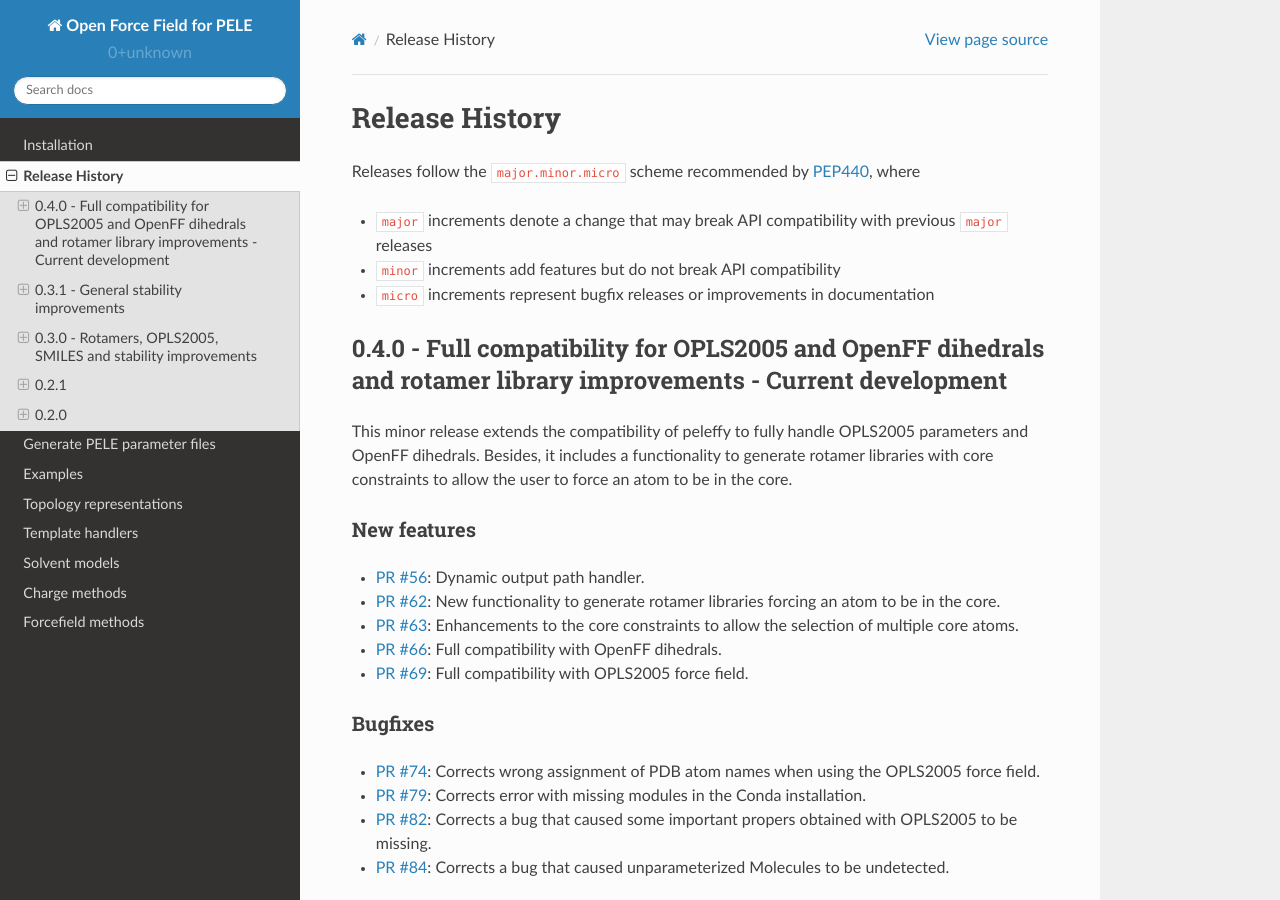
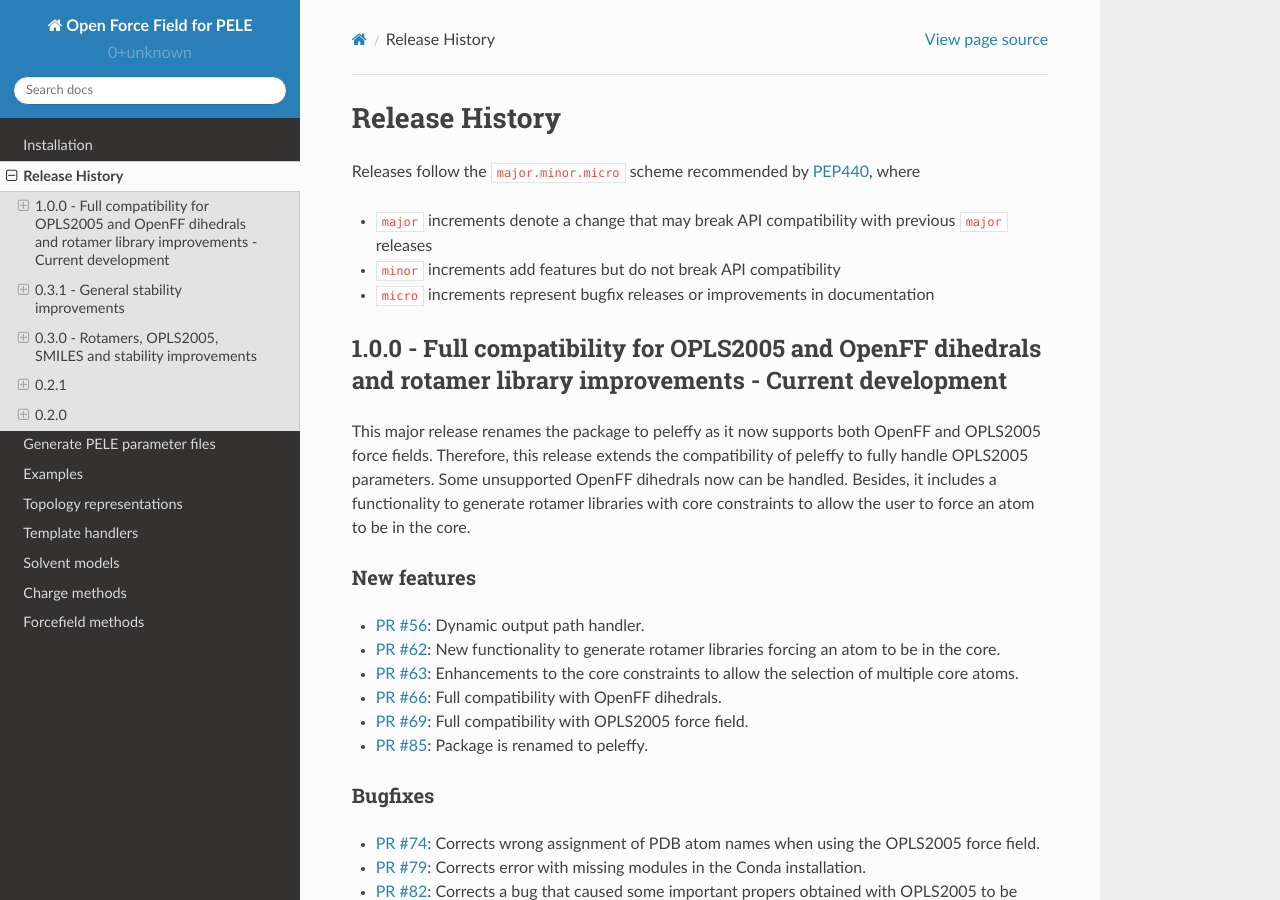
Before and after one commit to martimunicoy/peleffy, a Sphinx documentation site: the page built from docs/releasehistory.rst, in a window 1280 px wide and 900 px high. Built offline with Sphinx 7.4.7 and the Read the Docs theme 2.0.0, drawn with Linux system fonts in a browser that asks for light colours.

Commit message:
Update releasehistory.rst

```diff
--- a/docs/releasehistory.rst
+++ b/docs/releasehistory.rst
@@ -8,10 +8,10 @@ Releases follow the ``major.minor.micro`` scheme recommended by `PEP440 <https:/
 * ``micro`` increments represent bugfix releases or improvements in documentation
 
 
-0.4.0 - Full compatibility for OPLS2005 and OpenFF dihedrals and rotamer library improvements - Current development
+1.0.0 - Full compatibility for OPLS2005 and OpenFF dihedrals and rotamer library improvements - Current development
 -------------------------------------------------------------------------------------------------------------------
 
-This minor release extends the compatibility of peleffy to fully handle OPLS2005 parameters and OpenFF dihedrals. Besides, it includes a functionality to generate rotamer libraries with core constraints to allow the user to force an atom to be in the core.
+This major release renames the package to peleffy as it now supports both OpenFF and OPLS2005 force fields. Therefore, this release extends the compatibility of peleffy to fully handle OPLS2005 parameters. Some unsupported OpenFF dihedrals now can be handled. Besides, it includes a functionality to generate rotamer libraries with core constraints to allow the user to force an atom to be in the core.
 
 New features
 """"""""""""
@@ -20,6 +20,7 @@ New features
 - `PR #63 <https://github.com/martimunicoy/peleffy/pull/63>`_: Enhancements to the core constraints to allow the selection of multiple core atoms.
 - `PR #66 <https://github.com/martimunicoy/peleffy/pull/66>`_: Full compatibility with OpenFF dihedrals.
 - `PR #69 <https://github.com/martimunicoy/peleffy/pull/69>`_: Full compatibility with OPLS2005 force field.
+- `PR #85 <https://github.com/martimunicoy/peleffy/pull/85>`_: Package is renamed to peleffy.
 
 Bugfixes
 """"""""
```
